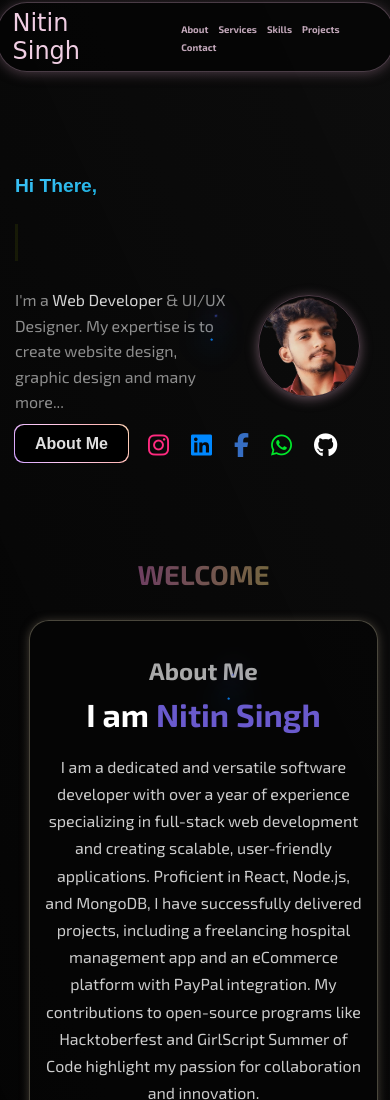
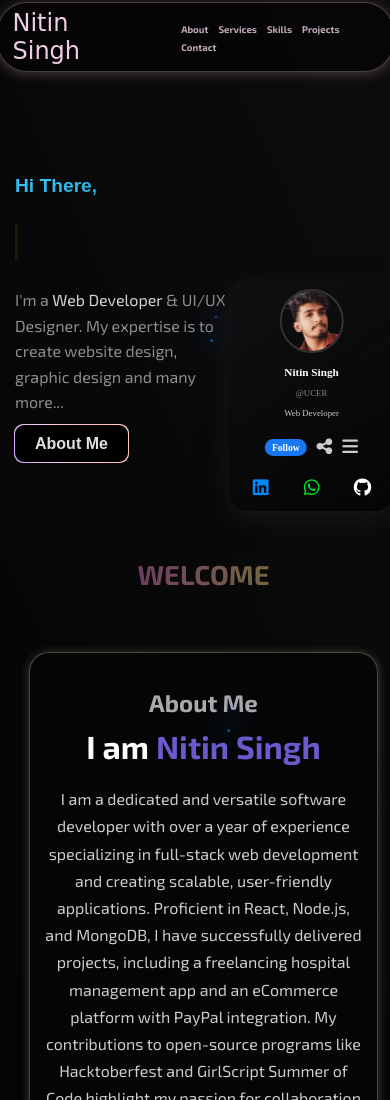
Before and after one commit to Nitin8360/Nitin-s-Portfolio, a plain HTML site: page index.html in a window 390 px wide. Shown: the top 1100 px of the page. Drawn offline with nearby package versions, Linux system fonts and the light colour scheme.

Commit message:
dmfvnfdfj

```diff
--- a/index.html
+++ b/index.html
@@ -44,7 +44,7 @@
               is to create website design, graphic design and many more...
           </p>
           <a href="#about-sec" class="hire-btn">About Me</a>
-          <div class="info-item1">
+          <!-- <div class="info-item1">
             <span class="icon instagram">
                 <a href="https://www.instagram.com/thakurnitinsingh6167/" target="_blank">
                     <i class="fab fa-instagram"></i></a>
@@ -65,19 +65,48 @@
             <a href="https://github.com/Nitin8360" target="_blank">
               <i class="fab fa-github"></i></a>
         </span>
-        </div>
+        </div> -->
        </div>
       </div>
     </section>
-    <div class="spacer-1"></div>
 
-    <!-- <div class="container1">
-      <div class="circle1"></div>
-      <div class="circle1"></div>
-      <div class="circle1"></div>
-      <div class="circle1"></div>
-    </div> -->
-    <img src="WhatsApp_Image_2024-09-06_at_14.30.13_e26d9b54-removebg-preview.png" alt="Your Name" class="profile-picture">
+
+  <div class="card">
+    <img src="WhatsApp_Image_2024-09-06_at_14.30.13_e26d9b54-removebg-preview.png" alt="Profile" class="profile-img">
+    <h2 class="name">Nitin Singh</h2>
+    <p class="handle">@UCER</p>
+    <p class="role">Web Developer</p>
+
+    <div class="buttons">
+      <a class="follow-btn" href="https://github.com/Nitin8360">Follow</a>
+      <i class="fas fa-share-alt icon-btn" id="shareBtn" title="Share"></i>
+      <i class="fas fa-bars icon-btn" id="menuBtn" title="Menu"></i>
+    </div>
+
+    <div class="socials">
+            <span class="icon linkedin">
+                <a href="https://www.linkedin.com/in/nitin-singh-ab998a274?utm_source=share&utm_campaign=share_via&utm_content=profile&utm_medium=android_app" target="_blank">
+                    <i class="fab fa-linkedin"></i></a>
+            </span>
+            <span class="icon whatsapp">
+              <a href="https://wa.me/918840036642" target="_blank">
+                  <i class="fab fa-whatsapp"></i></a>
+          </span>
+          <span class="icon github">
+            <a href="https://github.com/Nitin8360" target="_blank">
+              <i class="fab fa-github"></i></a>
+        </span>
+    </div>
+  </div>
+
+  <!-- Hidden Modal -->
+  <div class="menu-modal" id="menuModal">
+    <ul>
+      <li><a href="#"></a></li>
+      <li><a href="#contact-section">Contact</a></li>
+      <li><a href="#">Resume</a></li>
+    </ul>
+  </div>
 
     <div class="spacer-1"></div> <!-- Add a spacer here -->
     <div class="spacer-1"></div> <!-- Add a spacer here -->
--- a/nit.js
+++ b/nit.js
@@ -29,3 +29,32 @@ document.querySelectorAll('.circle').forEach(circle => {
       localStorage.setItem("theme", "light");
     }
   });
+
+  //Profile Card
+   // Share button functionality
+    document.getElementById("shareBtn").addEventListener("click", () => {
+      if (navigator.share) {
+        navigator.share({
+          title: "Untold Coding",
+          text: "Check out this amazing web developer!",
+          url: window.location.href
+        }).catch((err) => console.log("Sharing failed:", err));
+      } else {
+        alert("Sharing not supported on this device.");
+      }
+    });
+
+    // Menu toggle functionality
+    const menuBtn = document.getElementById("menuBtn");
+    const menuModal = document.getElementById("menuModal");
+
+    menuBtn.addEventListener("click", () => {
+      menuModal.classList.toggle("show");
+    });
+
+    // Click outside modal to close
+    document.addEventListener("click", (e) => {
+      if (!menuModal.contains(e.target) && e.target.id !== "menuBtn") {
+        menuModal.classList.remove("show");
+      }
+    });
--- a/style.css
+++ b/style.css
@@ -212,31 +212,219 @@ body {
       border-radius: 20px;
   }
 }
-.profile-picture {
-  position: absolute;
-  display: inline;
-  top: 299px;
-  transform: none;
-  right: 110px;
-  width: 200px; /* Adjust the size as needed */
-  height: 200px;
-  border-radius: 50%; /* Creates the circular shape */
-  border: 1px solid rgba(136, 101, 122, 0.542);
-  box-shadow: 0 2px 12px #7d6271c8;
-  overflow: -moz-hidden-unscrollable;
-
-}
-/* For even smaller screens (mobile) */
-   @media (max-width: 460px) {
-    .profile-picture {
-      display: grid;
-      position: absolute;
-      top: 295px;
-    width: 100px;
-    right: 30px;
-    height: 100px;
-  }
-}
+
+/* Profile card */
+.card {
+  background: linear-gradient(145deg, #14141498, #0000007e);
+  padding: 30px 20px;
+  position: relative;
+  left: 32%;
+  top: 50%;
+  width: 280px;
+  border-radius: 20px;
+  text-align: center;
+  color: #fff;
+  box-shadow: 0 8px 25px rgba(36, 36, 36, 0.5);
+}
+@media (max-width: 768px) {
+  .card {
+    position: relative;
+    top: 120%;
+    left: 47%;
+    transform: translateX(-50%);
+    width: 36%;
+    /* height: 70%; */
+    padding: 10px;
+  }
+}
+
+.profile-img {
+  width: 100px;
+  height: 100px;
+  border-radius: 50%;
+  margin-bottom: 15px;
+  object-fit: cover;
+  border: 2px solid #333;
+}
+
+.name {
+  font-size: 1.3rem;
+  margin-bottom: 5px;
+}
+
+.handle {
+  color: #888;
+  font-size: 0.85rem;
+  margin-bottom: 8px;
+}
+
+.role {
+  font-size: 0.95rem;
+  color: #ccc;
+  margin-bottom: 20px;
+}
+
+.buttons {
+  display: flex;
+  justify-content: center;
+  gap: 15px;
+  align-items: center;
+  margin-bottom: 20px;
+}
+
+.follow-btn {
+  background: #1877f2;
+  text-decoration: none;
+  border: none;
+  color: white;
+  padding: 8px 18px;
+  border-radius: 20px;
+  font-weight: 600;
+  cursor: pointer;
+  transition: 0.3s ease;
+}
+
+.follow-btn:hover {
+  background: #1465d8;
+}
+@media (max-width: 768px) {
+  .profile-img {
+  width: 60px;
+  height: 60px;
+  border-radius: 50%;
+  margin-bottom: 0px;
+  object-fit: cover;
+  border: 2px solid #333;
+}
+  .name {
+  font-size: 0.7rem;
+  margin-bottom: 5px;
+}
+
+.handle {
+  color: #888;
+  font-size: 0.55rem;
+  margin-bottom: 8px;
+}
+
+.role {
+  font-size: 0.55rem;
+  color: #ccc;
+  margin-bottom: 20px;
+}
+
+.buttons {
+  display: flex;
+  justify-content: center;
+  gap: 10px;
+  align-items: center;
+  margin-bottom: 10px;
+}
+
+  .follow-btn  {
+    padding: 3px 7px;
+    font-size: 0.6rem;
+  }
+  .icon-btn {
+  background: none;
+  border: none;
+  color: #ccc;
+  font-size: 13px;
+  cursor: pointer;
+  transition: 0.2s ease;
+}
+
+.socials {
+  display: flex;
+  justify-content: center;
+  gap: 25px;
+  margin-top: 15px;
+}
+
+.socials i {
+  font-size: 14px;
+  color: #aaa;
+  transition: 0.3s ease;
+  cursor: pointer;
+}
+.menu-modal {
+  position: relative;
+  top: 53%;
+  left: 40%;
+
+}
+}
+
+.icon-btn {
+  background: none;
+  border: none;
+  color: #ccc;
+  font-size: 18px;
+  cursor: pointer;
+  transition: 0.2s ease;
+}
+
+.icon-btn:hover {
+  color: #fff;
+}
+
+.socials {
+  display: flex;
+  justify-content: center;
+  gap: 25px;
+  margin-top: 15px;
+}
+
+.socials i {
+  font-size: 18px;
+  color: #aaa;
+  transition: 0.3s ease;
+  cursor: pointer;
+}
+
+.socials i:hover {
+  color: white;
+}
+.menu-modal {
+  position: relative;
+  top: 63%;
+  left: 42%;
+  background: #090909c2;
+  backdrop-filter: blur(10px); /* Adds the glossy blur effect */
+      -webkit-backdrop-filter: blur(10px); /* For Safari support */
+  border: 1px solid #333;
+  border-radius: 5px 30px;
+  padding: 5px 6px;
+  display: none;
+  z-index: 100;
+  box-shadow: 0 5px 20px rgba(8, 8, 8, 0.448);
+}
+
+.menu-modal.show {
+  display: block;
+}
+
+.menu-modal ul {
+  list-style: none;
+}
+
+.menu-modal li {
+  margin: 8px 0;
+}
+
+.menu-modal a {
+  position: relative;
+  left: -30%;
+  text-decoration: none;
+  color: #ddd;
+  font-size: 13px;
+  transition: 0.2s ease;
+}
+
+.menu-modal a:hover {
+  color: #b6b6b6;
+}
+
 
 .welcome {
   font-family: "Exo 2", sans-serif;
```
